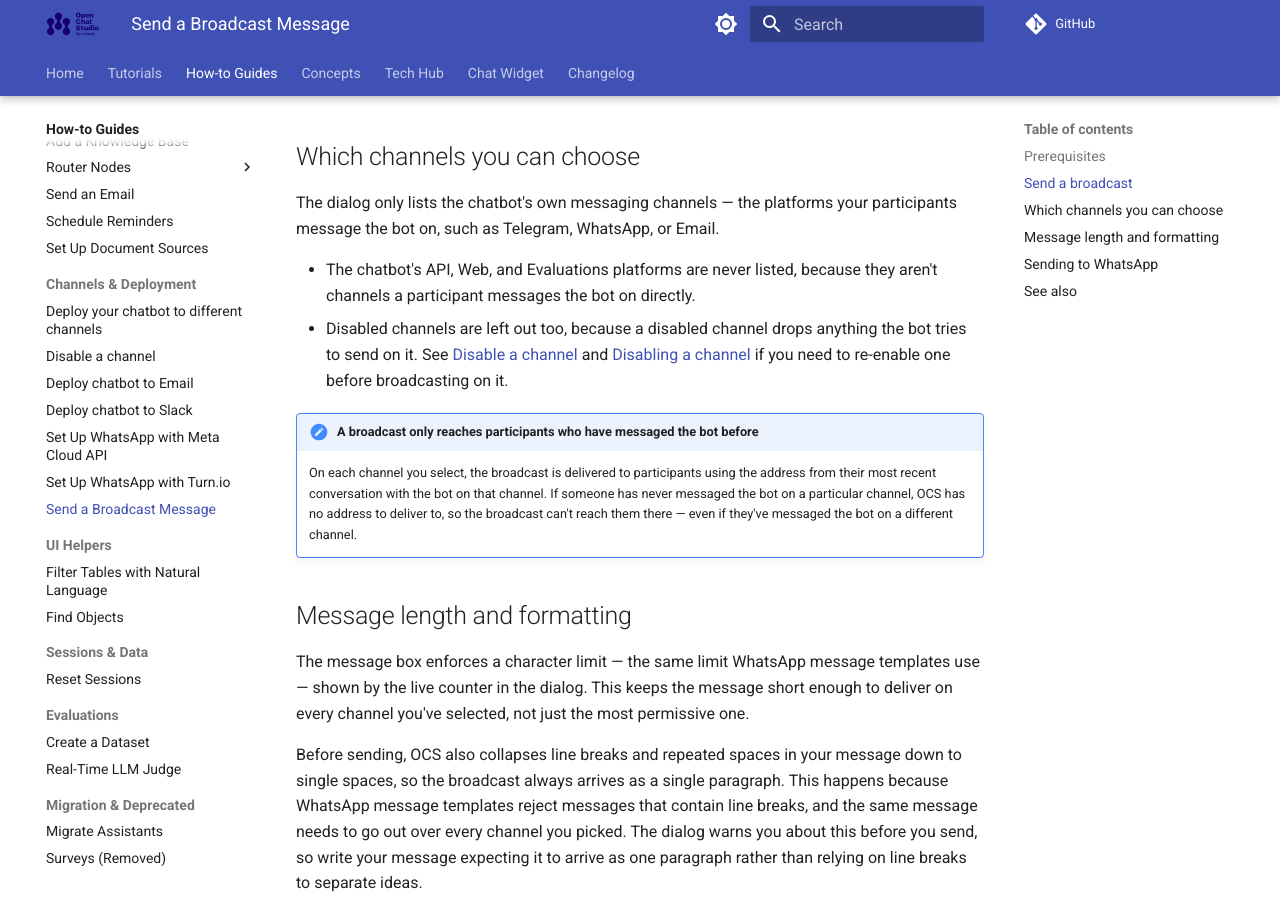
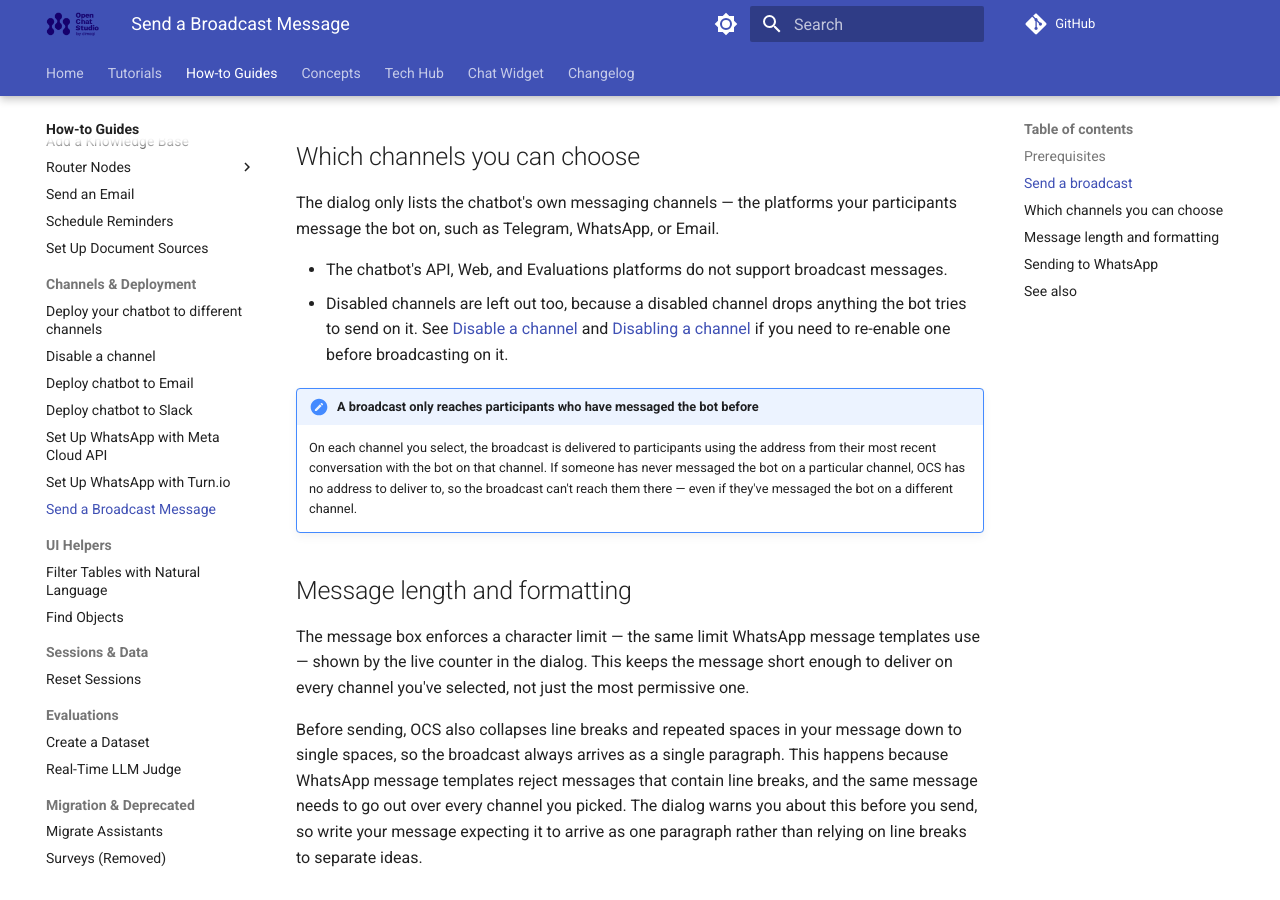
Before and after one commit to dimagi/open-chat-studio-docs, an MkDocs documentation site: the page built from docs/how-to/broadcast_message.md, in a window 1280 px wide and 900 px high, scrolled down 920 px. Built offline with MkDocs 1.6.1 and Material for MkDocs 9.7.7, drawn with Linux system fonts in a browser that asks for light colours; a script that is not in the unit is left out; comment, search, counter and statistics services are not loaded.

Commit message:
Chris clarification
Co-authored-by: Chris Smit <64970009+SmittieC@users.noreply.github.com>

```diff
--- a/docs/how-to/broadcast_message.md
+++ b/docs/how-to/broadcast_message.md
@@ -37,8 +37,7 @@ immediately and doesn't wait for delivery to finish.
 The dialog only lists the chatbot's own messaging channels — the platforms
 your participants message the bot on, such as Telegram, WhatsApp, or Email.
 
-- The chatbot's API, Web, and Evaluations platforms are never listed, because
-  they aren't channels a participant messages the bot on directly.
+- The chatbot's API, Web, and Evaluations platforms do not support broadcast messages.
 - Disabled channels are left out too, because a disabled channel drops
   anything the bot tries to send on it. See [Disable a channel][disable] and
   [Disabling a channel][disabling-concept] if you need to re-enable one before
```
